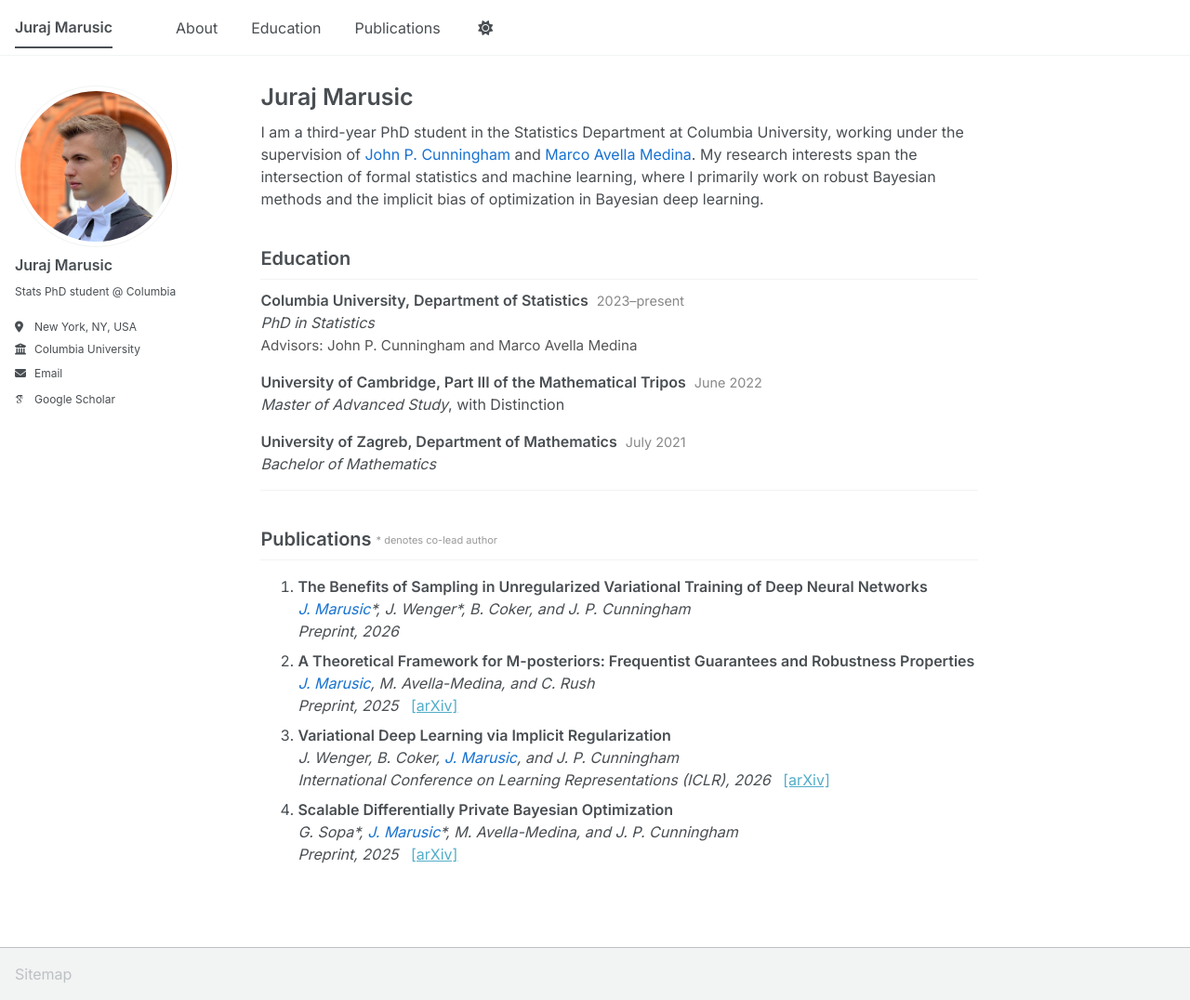
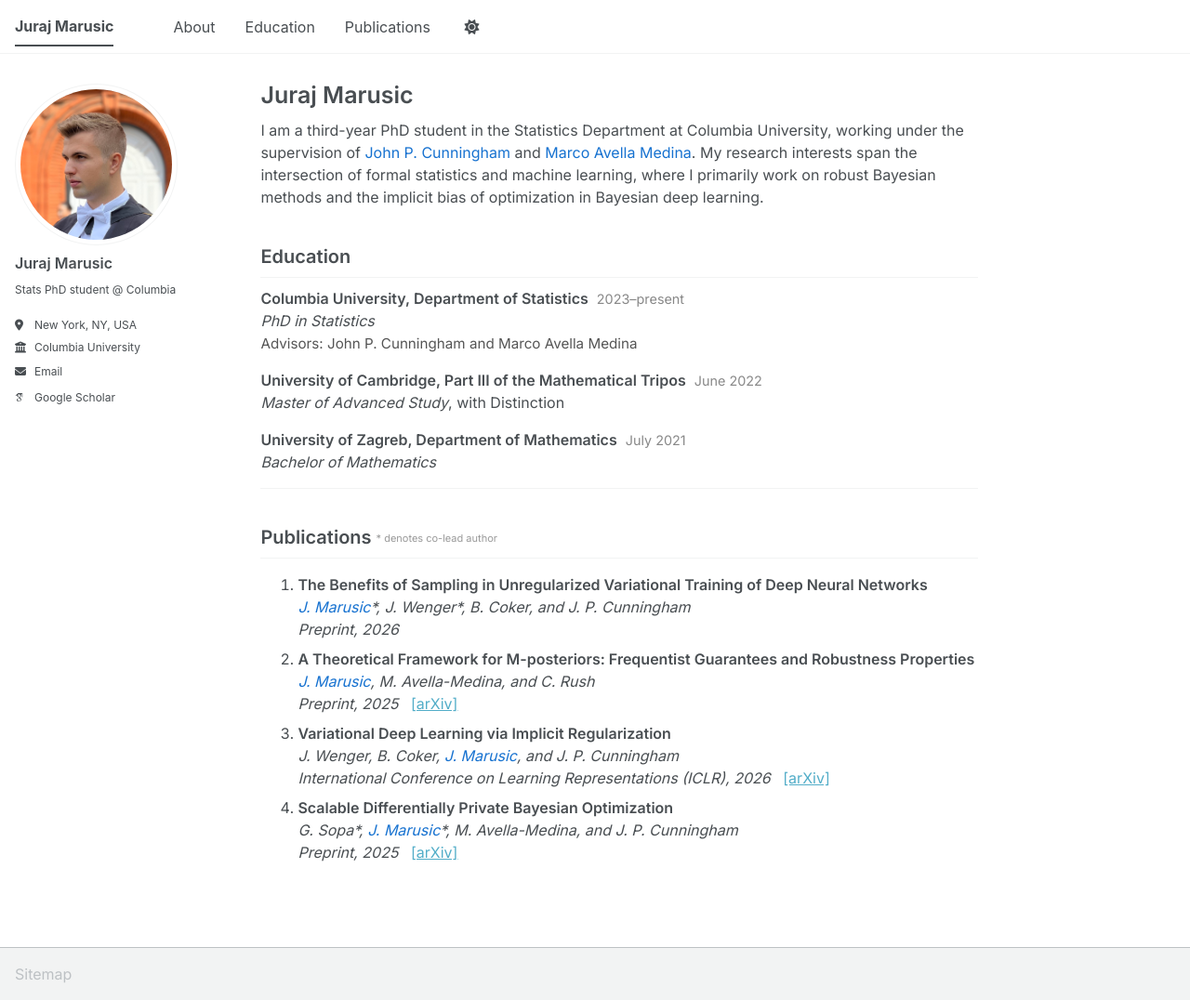
Before and after one commit to JurajMarusic/jurajmarusic.github.io, a Jekyll site: the page built from _pages/about.md, in a window 1280 px wide and 1076 px high. Shown: the whole window at 93% size. Built offline with Jekyll 4.4.1, drawn with Linux system fonts in a browser that asks for light colours; some web fonts are replaced; a script bundle is joined from its source files by our own code; library files that are not in the unit come from our copies.

Commit message:
Update custom.html

```diff
--- a/_includes/head/custom.html
+++ b/_includes/head/custom.html
@@ -20,9 +20,11 @@
 <link href="https://fonts.googleapis.com/css2?family=Inter:wght@400;500;600&display=swap" rel="stylesheet">
 
 <style>
-  body, p, li, td, th, div, span {
+  html {
+    font-size: 16px !important;
+  }
+  body {
     font-family: "Inter", -apple-system, BlinkMacSystemFont, "Segoe UI", Roboto, "Helvetica Neue", Arial, sans-serif;
-    font-size: 16px;
   }
   h1, h2, h3, h4, h5, h6 {
     font-family: "Inter", -apple-system, BlinkMacSystemFont, "Segoe UI", Roboto, "Helvetica Neue", Arial, sans-serif;
```
